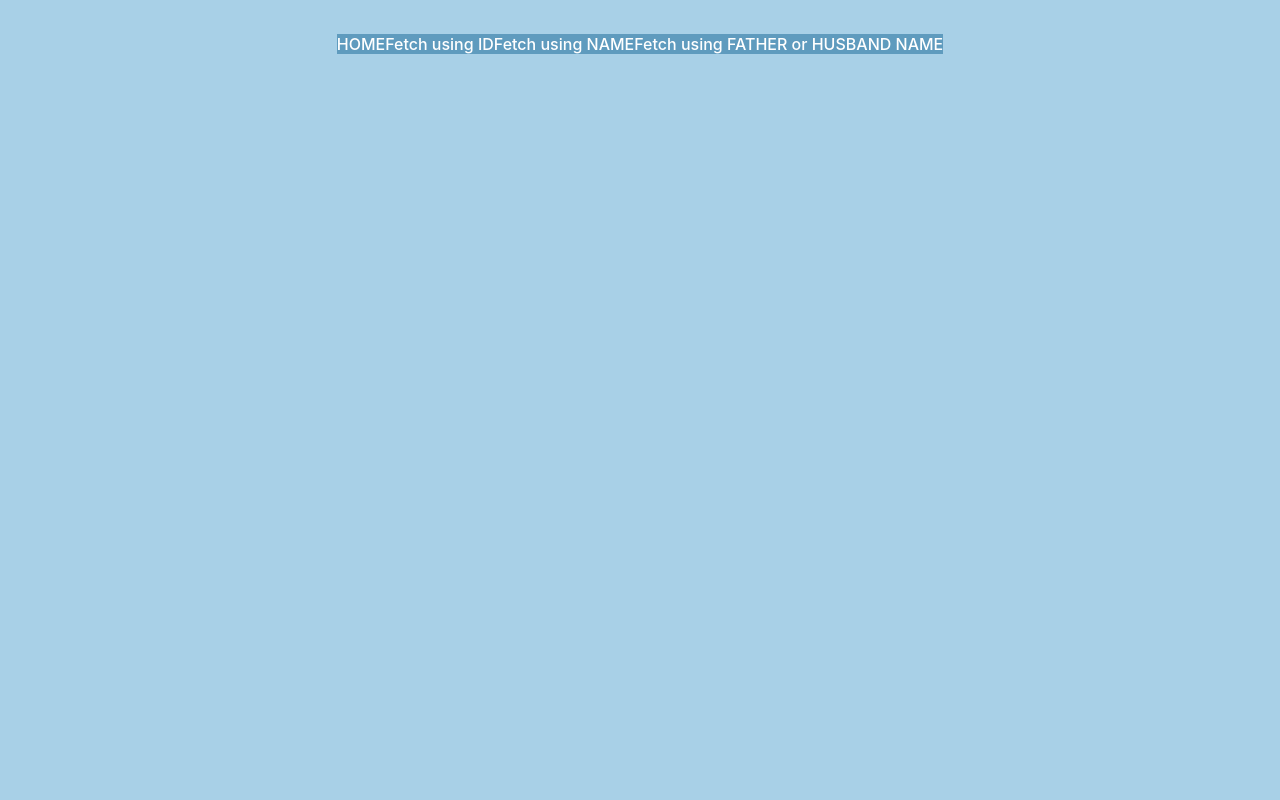
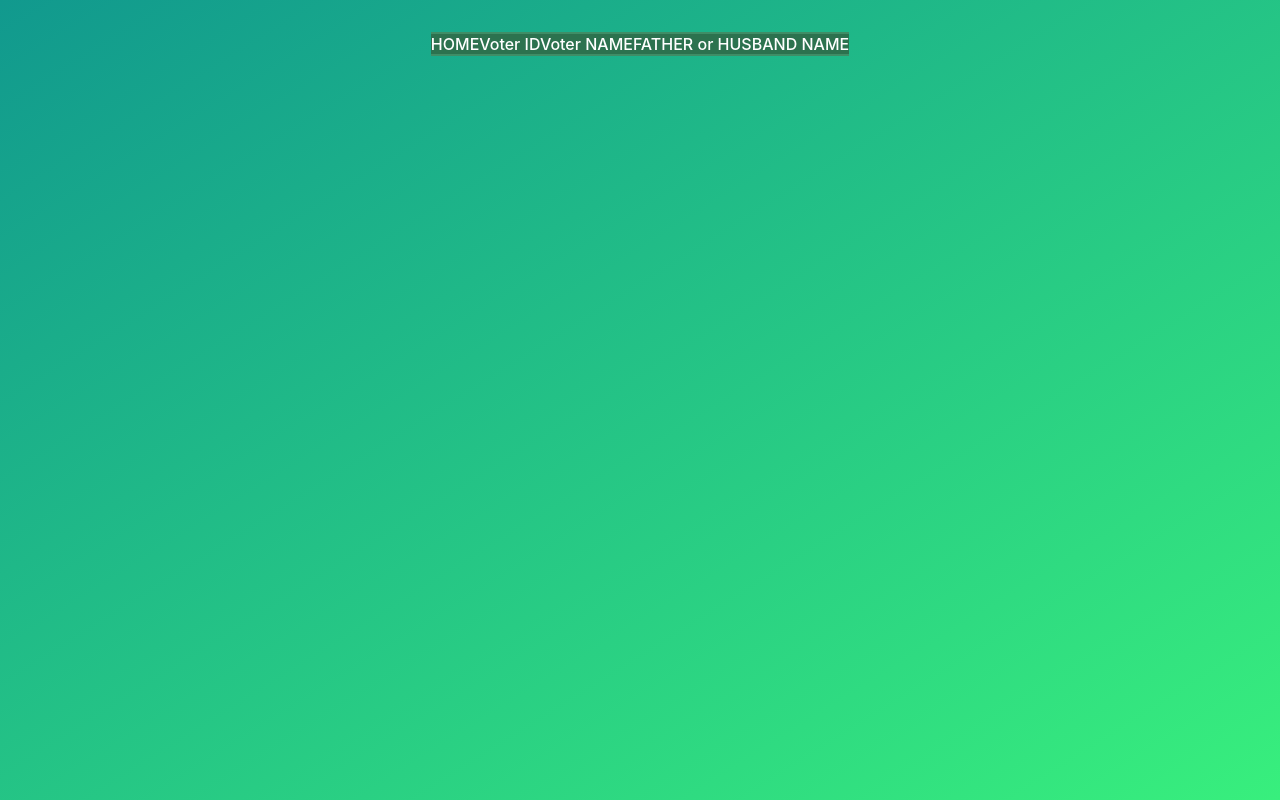
Before and after one commit to PRATHIU-VISWAK/BOOTHLIST, a React (Vite) app in the folder Booth_Frontend/: page / in a window 1280 px wide. Built offline with nearby package versions, Linux system fonts and the light colour scheme; what @material-tailwind/html would draw is missing.

Commit message:
done some css

```diff
--- a/Booth_Frontend/src/App.css
+++ b/Booth_Frontend/src/App.css
@@ -7,24 +7,25 @@
 }
 body {
   background-color: #a8d0e7;
+  background-image: linear-gradient(to bottom right,#11998E, #38EF7D);
 }
 .navbar {
   color: #ffffff;
-  background-color: #5f9bbe;
+  background-color: #2c724f;
 }
 .navbar:hover {
   color: #ffffff;
   background-color: #0f0e24;
 }
 .navbarbg {
-  background-color: #a8d0e7;
+  background-color: #3f8d66;
 }
 .result{
   color: #ffffff;
   background-color: #3f8d66;
 }
 .resultbg {
-  background-color: #a8d0e7;
+  background-color: transparent;
 }
 
 @keyframes logo-spin {
--- a/Booth_Frontend/src/components/NAVBAR.jsx
+++ b/Booth_Frontend/src/components/NAVBAR.jsx
@@ -1,12 +1,12 @@
 import { Link } from "react-router-dom";
-import "../App.css"
+
 export const NAVBAR = () => {
     return (
-        <div className="navbarbg bg-gray-400 p-4 flex flex-col md:flex-row md:justify-between md:items-center md:space-x-4">
-            <Link to="/" className="navbar hover:text-gray-900 py-2 px-4 rounded bg-gray-300 hover:bg-gray-500 mt-2 md:mt-0">HOME</Link>
-            <Link to="/fetchid" className="navbar  hover:text-gray-900 py-2 px-4 rounded bg-gray-300 hover:bg-gray-500 mt-2 md:mt-0">Fetch using ID</Link>
-            <Link to="/fetchname" className="navbar  hover:text-gray-900 py-2 px-4 rounded bg-gray-300 hover:bg-gray-500 mt-2 md:mt-0">Fetch using NAME</Link>
-            <Link to="/fetchfhname" className="navbar  hover:text-gray-900 py-2 px-4 rounded bg-gray-300 hover:bg-gray-500 mt-2 md:mt-0">Fetch using FATHER or HUSBAND NAME</Link>
+        <div className="navbarbg bg-gray-400 p-4 rounded-lg flex flex-col md:flex-row md:justify-between md:items-center md:space-x-7">
+            <Link to="/" className="navbar py-2 px-4 rounded-lg bg-gray-300 hover:bg-gray-500 mb-2 md:mb-0 md:py-1 md:px-2">HOME</Link>
+            <Link to="/fetchid" className="navbar py-2 px-4 rounded-lg bg-gray-300 hover:bg-gray-500 mb-2 md:mb-0 md:py-1 md:px-2">Voter ID</Link>
+            <Link to="/fetchname" className="navbar py-2 px-4 rounded-lg bg-gray-300 hover:bg-gray-500 mb-2 md:mb-0 md:py-1 md:px-2">Voter NAME</Link>
+            <Link to="/fetchfhname" className="navbar py-2 px-4 rounded-lg bg-gray-300 hover:bg-gray-500 mb-2 md:mb-0 md:py-1 md:px-2">FATHER or HUSBAND NAME</Link>
         </div>
     );
 };
--- a/Booth_Frontend/src/pages/FetchFHNAME.jsx
+++ b/Booth_Frontend/src/pages/FetchFHNAME.jsx
@@ -27,7 +27,7 @@ export const FetchFHNAME = () => {
       <input
         type="text"
         placeholder="father or husband NAME"
-        className="border border-gray-100 rounded px-20 py-2 mr-2"
+        className="border border-gray-300 rounded-lg px-20 py-2 mr-2"
         onChange={(event) => {
           setINPUT(event.target.value);
         }}
--- a/Booth_Frontend/src/pages/FetchID.jsx
+++ b/Booth_Frontend/src/pages/FetchID.jsx
@@ -28,7 +28,7 @@ export const FetchID = () => {
       <input
         type="text"
         placeholder="Enter Voter ID"
-        className="border border-gray-300 rounded px-4 py-2 mr-2"
+        className="border border-gray-300 rounded-lg px-4 py-2 mr-2"
         onChange={(event) => {
           setINPUT(event.target.value);
         }}
--- a/Booth_Frontend/src/pages/FetchNAME.jsx
+++ b/Booth_Frontend/src/pages/FetchNAME.jsx
@@ -27,7 +27,7 @@ export const FetchNAME = () => {
       <input
         type="text"
         placeholder="Enter Voter Name"
-        className="border border-gray-300 rounded px-4 py-2 mr-2"
+        className="border border-gray-300 rounded-lg px-4 py-2 mr-2"
         onChange={(event) => {
           setINPUT(event.target.value);
         }}
```
Also changed, not shown: 1 other file (tests, documents, lock files or other folders).
